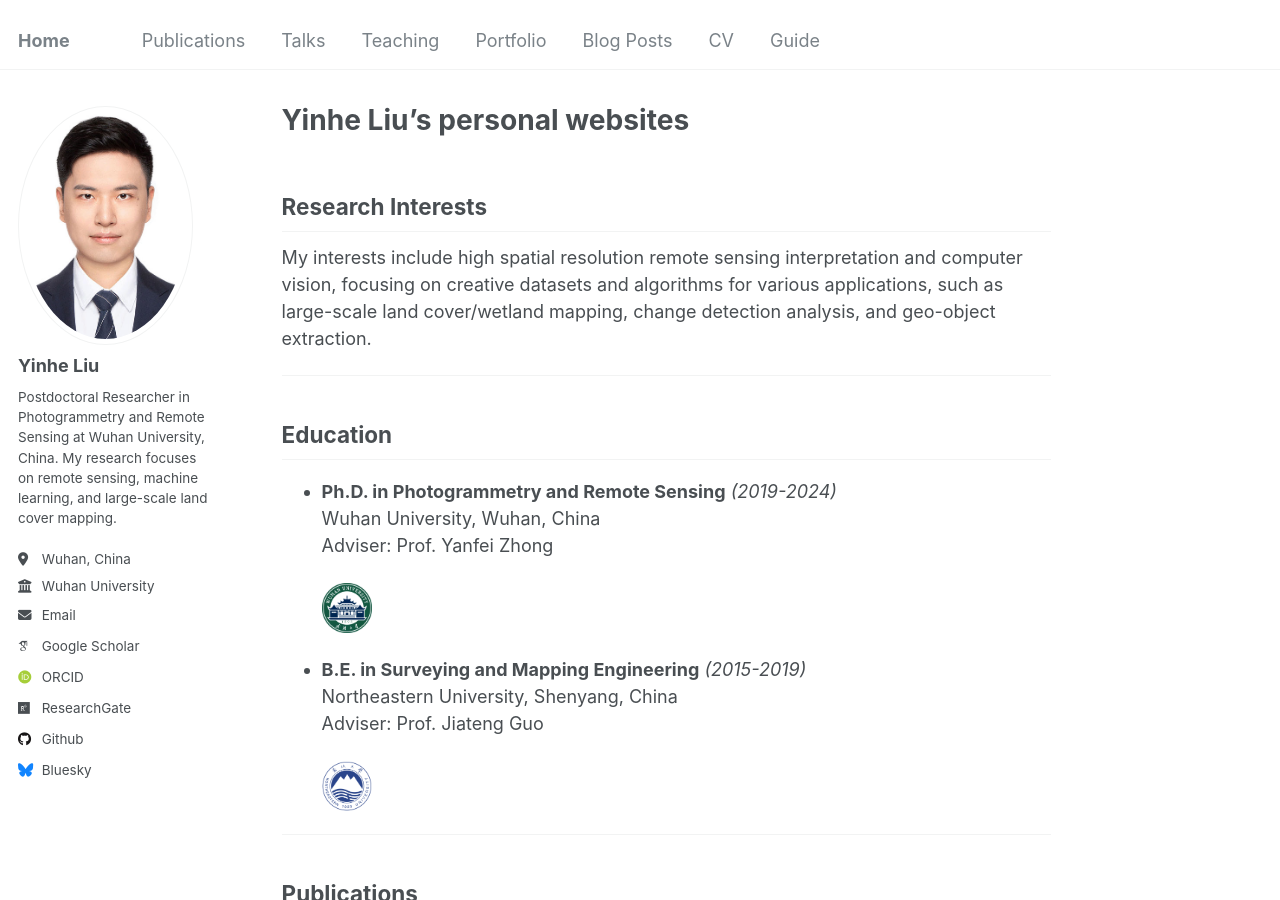
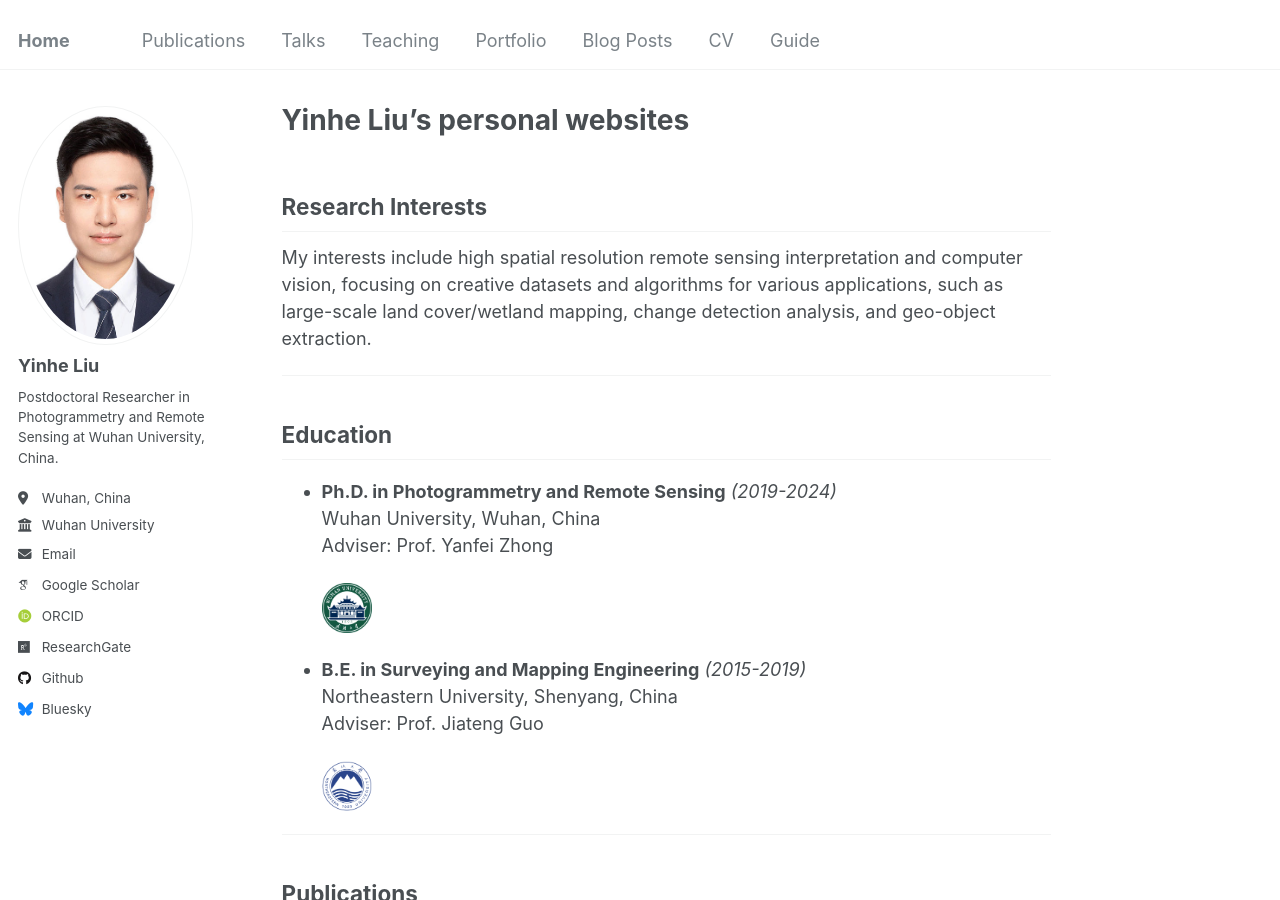
Before and after one commit to LiuGalaxy/LiuGalaxy.github.io, a Jekyll site: the page built from _pages/about.md, in a window 1280 px wide and 900 px high. Built offline with Jekyll 4.4.1, drawn with Linux system fonts in a browser that asks for light colours; some web fonts are replaced.

Commit message:
Update _config.yml

```diff
--- a/_config.yml
+++ b/_config.yml
@@ -24,7 +24,7 @@ author:
   avatar           : "profile_photo.jpg"
   name             : "Yinhe Liu"
   pronouns         : # example: "she/her"
-  bio              : "Postdoctoral Researcher in Photogrammetry and Remote Sensing at Wuhan University, China. My research focuses on remote sensing, machine learning, and large-scale land cover mapping."
+  bio              : "Postdoctoral Researcher in Photogrammetry and Remote Sensing at Wuhan University, China."
   location         : "Wuhan, China"
   employer         : "Wuhan University"
   uri              : # URL
```
